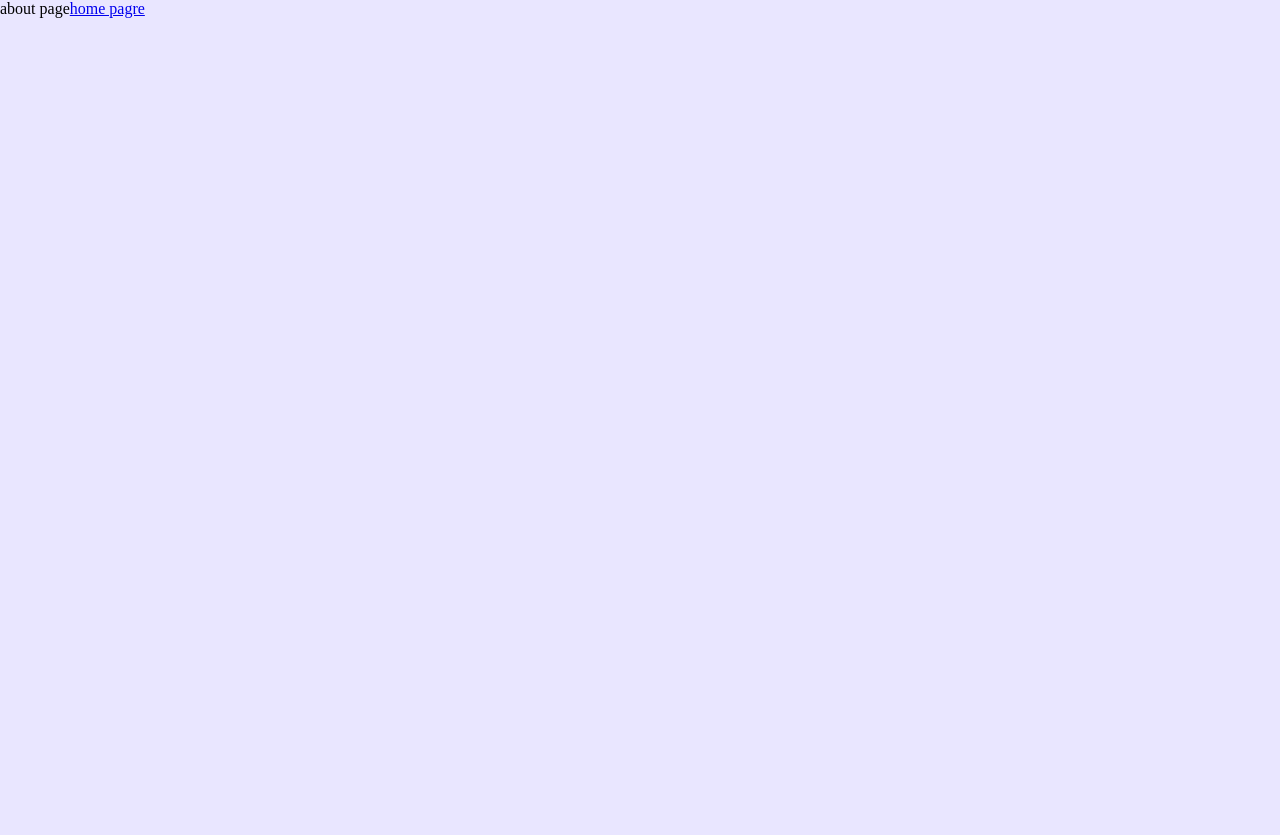
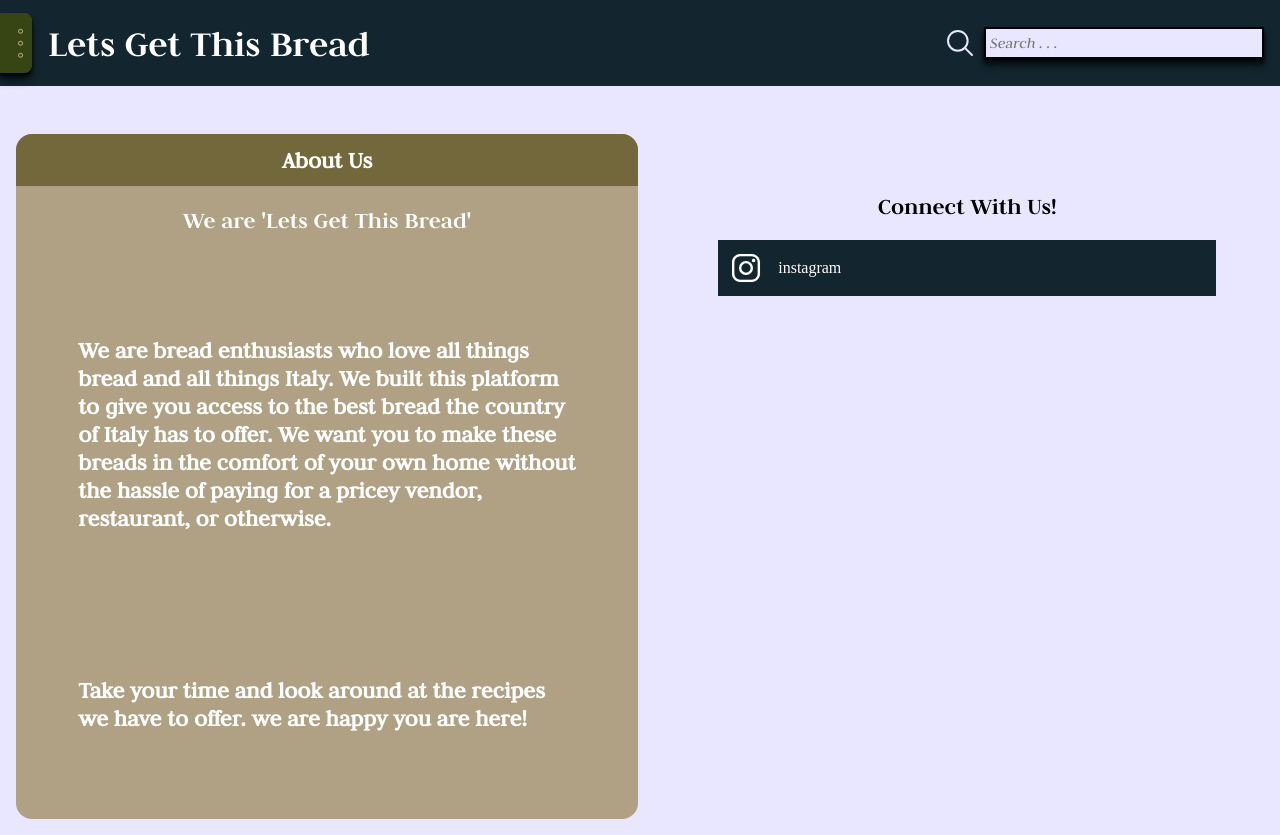
Before and after one commit to sebgorgone/recipe-site-dmd, a React (Vite) app: page /#/about in a window 1280 px wide. Before the commit the page ends 800 px from the top, so only its background shows below. Built offline with nearby package versions, Linux system fonts and the light colour scheme.

Commit message:
about page built

```diff
--- a/src/About.tsx
+++ b/src/About.tsx
@@ -1,12 +1,125 @@
+import { useNavigate } from "react-router-dom"
+import HeaderNav from "./components/HeaderNav";
 
 function About() {
 
+   const pal =
+      [
+         '#E9E6FF',
+         '#B0A084',
+         '#73683B',
+         '#583E23',
+         '#374414',
+         '#13262F',
+      ];
+
+   const boxShad = '0 1px 1px rgba(0, 0, 0, 0.8), 0 3px 3px rgba(0, 0, 0, 0.6), 0 6px 6px rgba(0, 0, 0, 0.4), 0 8px 8px rgba(0, 0, 0, 0.3)';
+
+
    return (
       <>
-      <div>
-         about page
-         <a href='#/home' target="_self">home pagre</a>
-      </div>
+         <HeaderNav pal={pal} boxShad={boxShad} />
+         <main
+            style={{
+               display: "flex",
+               width: "100%",
+               alignItems: "stretch",
+               paddingTop: "86px"
+            }}
+         >
+            <section
+               style={{
+                  display: "flex",
+                  width: "50%",
+                  background: pal[1],
+                  paddingBottom: "1.5em",
+                  margin: "1em",
+                  marginTop: "48px",
+                  borderRadius: "16px",
+                  flexDirection: "column",
+                  alignItems: "flex-start",
+                  height: "fit-content",
+                  color: "white",
+
+               }}
+            >
+
+               <h2 style={{ color: 'white', width: "100%", textAlign: "center", background: pal[2], margin: 0, padding: ".5em", borderRadius: "16px 16px 0px 0px" }}>About Us</h2>
+
+               <h1
+                  style={{ width: "100%", textAlign: "center" }}
+               >
+                  We are 'Lets Get This Bread'
+               </h1>
+
+               <h2
+                  style={{
+                     width: "100%",
+                     padding: "10%",
+                  }}
+               >
+                  We are bread enthusiasts who love all
+                  things bread and all things Italy. We built
+                  this platform to give you access to the
+                  best bread the country of Italy has to
+                  offer. We want you to make these breads
+                  in the comfort of your own home
+                  without the hassle of paying for a pricey
+                  vendor, restaurant, or otherwise.
+
+               </h2>
+
+
+               <h2
+                  style={{
+                     width: "100%",
+                     padding: "10%",
+                     margin: "0"
+                  }}
+               >
+                  Take your time and look around at the
+                  recipes we have to offer. we are happy you
+                  are here!
+               </h2>
+
+            </section>
+
+            <nav
+               style={{
+                  display: "flex",
+                  width: "50%",
+                  justifyContent: "flex-start",
+                  flexDirection: "column",
+                  padding: "5vw"
+               }}
+            >
+
+               <h1
+                  style={{ width: "100%", textAlign: "center", marginTop: "1.75em" }}
+               >
+                  Connect With Us!
+               </h1>
+
+               <div
+                  style={{
+                     display: "flex",
+                     width: "100%",
+                     background: pal[5],
+                     alignItems: "center",
+                     color: 'white',
+                     padding: "12px"
+                  }}
+               >
+
+                  {/* @ts-ignore */}
+                  <ion-icon style={{fontSize: "32px", paddingRight: "16px"}}name="logo-instagram"></ion-icon>
+
+                  <a>instagram</a>
+               </div>
+
+            </nav>
+
+         </main>
       </>
    )
 }
--- /dev/null
+++ b/src/Catalouge.tsx
@@ -0,0 +1,8 @@
+import { useNavigate } from "react-router-dom";
+
+function Catalouge() {
+
+   return('')
+}
+
+export default Catalouge;
--- a/src/Home.tsx
+++ b/src/Home.tsx
@@ -242,7 +242,7 @@ function Home() {
 
           </div>
 
-          <a href='#/about' style={{fontFamily: 'judson-italic', width: "100%", textAlign: "center", fontSize: "24px", margin: "1em", paddingRight: "10%"}}>About Lets Get This Bread</a>
+          <a href='#/about' style={{ fontFamily: 'judson-italic', width: "100%", textAlign: "center", fontSize: "24px", margin: "1em", paddingRight: "10%" }}>About Lets Get This Bread</a>
 
 
         </article>
@@ -254,7 +254,6 @@ function Home() {
             width: "50%",
             background: pal[1],
             paddingBottom: "1.5em",
-            paddingTop: 0,
             margin: "1em",
             marginTop: "48px",
             borderRadius: "16px",
@@ -268,6 +267,9 @@ function Home() {
           <h2 style={{ color: 'white', width: "100%", textAlign: "center", background: pal[2], margin: 0, padding: ".5em", borderRadius: "16px 16px 0px 0px" }}>Some of what we got!</h2>
 
           {breadDisplay()}
+
+          <a href='#/about' style={{ fontFamily: 'judson-italic', width: "100%", textAlign: "center", fontSize: "24px", margin: "1em", paddingRight: "10%" }}>See More</a>
+
         </section>
 
       </main>
--- a/src/components/BreadPage.tsx
+++ b/src/components/BreadPage.tsx
@@ -130,6 +130,19 @@ function BreadPage(props: bread) {
                   >{desc ? description : history}</p>
                </section>
 
+               <a
+                  style={{
+                     width: "100%",
+                     display: "flex",
+                     color: pal[0],
+                     marginLeft: "1em",
+                     justifySelf: "flex-end",
+                     fontFamily: "judson-italic"
+                  }}
+                  href='#/home'
+                  // @ts-ignore
+               ><ion-icon name="arrow-undo-outline"></ion-icon>back to home</a>
+
             </article>
 
 
@@ -193,9 +206,9 @@ function BreadPage(props: bread) {
                <ul
                   style={{display: "flex", fontFamily: "joan", color: "white", fontSize: "32px", flexDirection: "column", gap: "8px"}}
                >{listDisplay()}</ul> :
-               <ul
+               <ol
                   style={{display: "flex", fontFamily: "joan", color: "white", fontSize: "32px", flexDirection: "column", gap: "8px"}}
-               >{listDisplay()}</ul>}
+               >{listDisplay()}</ol>}
             </section>
 
          </main>
--- a/src/components/HeaderNav.tsx
+++ b/src/components/HeaderNav.tsx
@@ -28,7 +28,7 @@ function HeaderNav(props: props) {
    const navButton = {
       background: "none",
       border: "none",
-      color: pal[2]
+      color: pal[1]
    }
 
    useEffect(() => {
@@ -50,7 +50,6 @@ function HeaderNav(props: props) {
       });
 
       setSearchResults(results);
-      console.log(results)
    }, [wildCard]);
 
 
@@ -198,8 +197,9 @@ function HeaderNav(props: props) {
                      padding: "16px",
                      paddingTop: "0px",
                      paddingBottom: "18px",
-                     color: pal[2],
+                     color: pal[4],
                      width: "8px",
+                     WebkitTextStroke: `1px ${pal[1]}`
                   }}
                   type='button'
                   onClick={() => setNavBar(prev => !prev)}
--- a/src/main.tsx
+++ b/src/main.tsx
@@ -8,6 +8,7 @@ import './index.css';
 import Home from './Home.tsx';
 import About from './About.tsx';
 import BreadPage from './components/BreadPage.tsx';
+import Catalouge from './Catalouge.tsx';
 
 createRoot(document.getElementById('root')!).render(
   <StrictMode>
@@ -21,6 +22,8 @@ createRoot(document.getElementById('root')!).render(
 
         <Route path='/about' element={<About />} />
 
+        <Route path='/catalouge' element={<Catalouge />} />
+
         {breads.map((bread, i) => (
           //@ts-ignore
           <Route key={i} path={`/breads/${bread.imgUrl.split('/').pop().split('.')[0]}` }  element={<BreadPage name={bread.name} imgUrl={bread.imgUrl} description={bread.description} history={bread.history} ingredients={bread.ingredients} recipe={bread.recipe} />}/>
```
